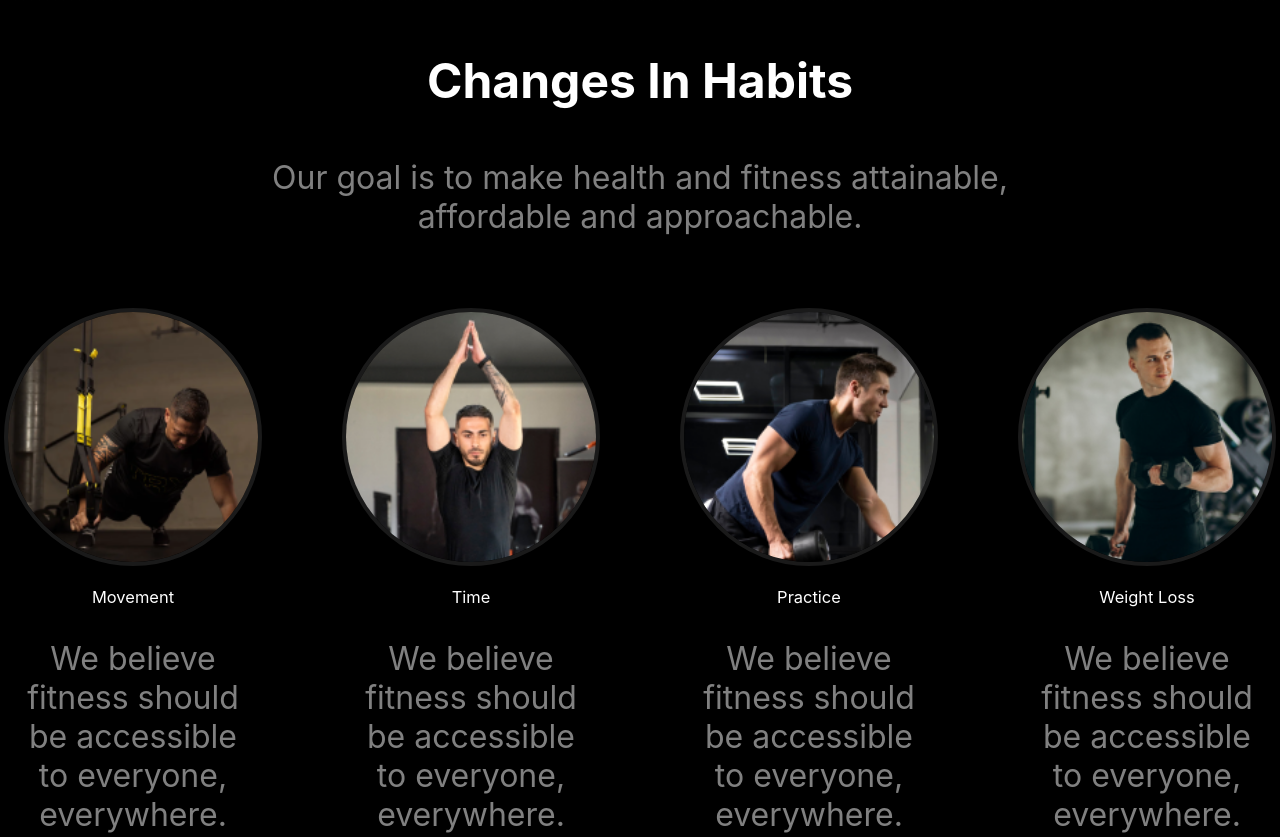
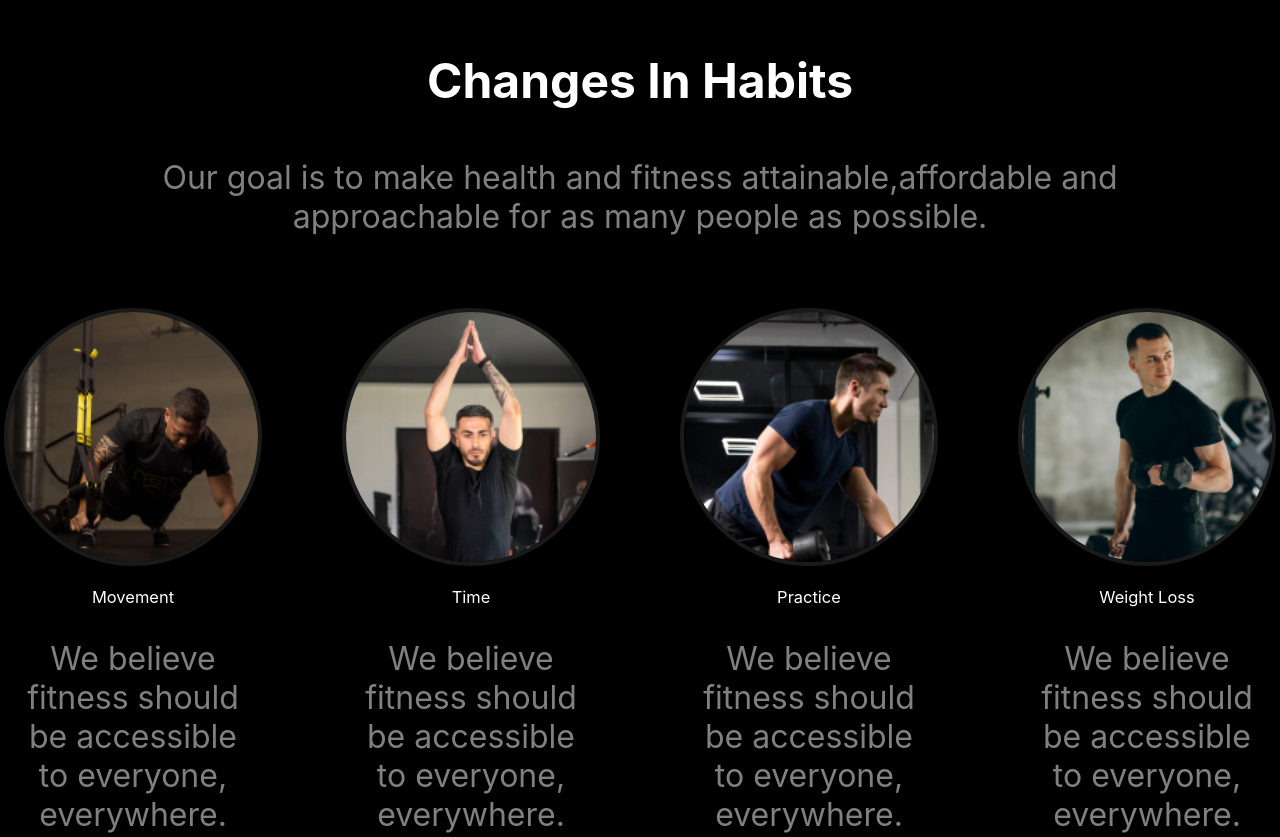
Before and after one commit to Niloy2403/My-Assignment2, a plain HTML site: page index.html in a window 1280 px wide. Shown: the part 938-1775 px from the top of the page. Drawn offline with Linux system fonts and the light colour scheme; a web font is replaced by a local one.

Commit message:
lead commit

```diff
--- a/index.html
+++ b/index.html
@@ -58,7 +58,7 @@
     <div class="content-3">
         <div class="oh">
             <h3 class="title-com">Changes In Habits</h3>
-            <p class="description-com">Our goal is to make health and fitness attainable,<br> affordable and approachable.</p>
+            <p class="description-com">Our goal is to make health and fitness attainable,affordable and<br>approachable for as many people as possible.</p>
         </div>
         <div class="pic-holder-h">
             <div class="ha-p-s">
@@ -198,7 +198,7 @@
     <div class="foot">
         <div class="1st-foot">
             <h1 class="big-head">Fitness</h1>
-            <p class="big-des">We believe fitness should be accessible to everyone, everywhere, regardless of income level or access to a gym.<br>That's why we offer hundreds of free, full-length workout videos, the most affordable and effective workout programs on the web,meal plans, and helpful health, nutrition and fitness information.</p>
+            <p class="big-des">We believe fitness should be accessible to everyone, everywhere, regardless of income level or access to a gym.<br>That's why we offer hundreds of free, full-length workout videos, the most affordable and effective workout programs on the web, meal plans, and helpful health, nutrition and fitness information.</p>
         </div>
         <div class="2nd-foot">
             <h3 class="cap">Get Started</h3>
```
